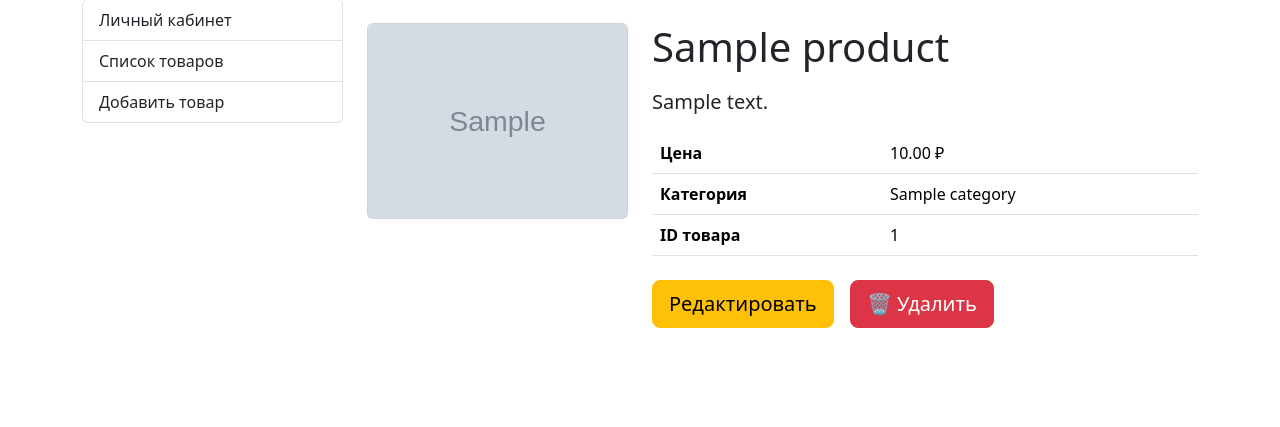
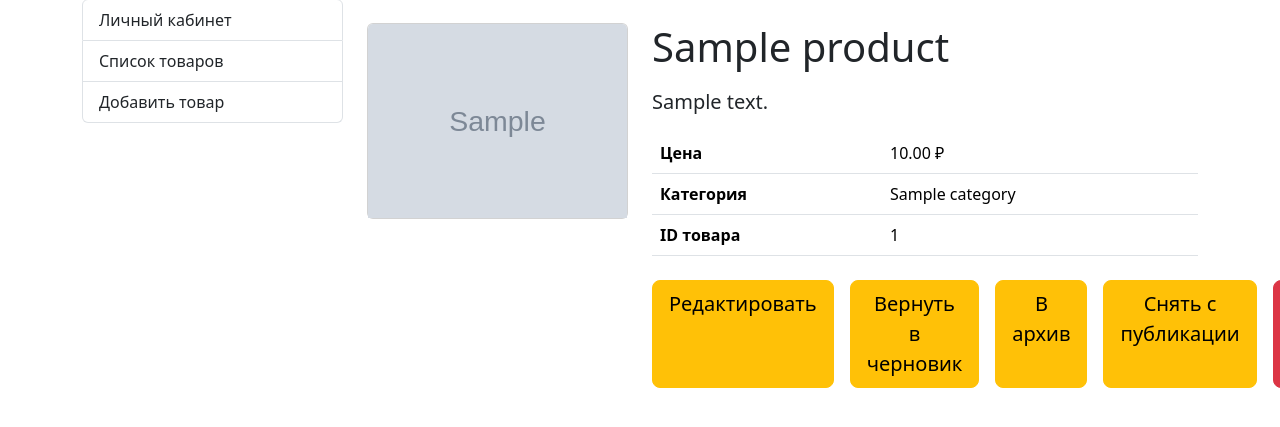
Before and after one commit to Rustem-Umerov/first_django_project, a Django app: page /catalog/1/ in a window 1280 px wide; the page is wider, and only the part inside the window is pictured. Shown: the part 103-530 px from the top of that part. Run offline with Django 5.2, Linux system fonts and the light colour scheme; a user stored in the database is signed in; tables that the repository leaves empty hold one stand-in row (values such as "Sample post"); grey boxes marked "Sample" are stand-in pictures; parts of the project's set-up code (start-up, migrations or seed data) failed here and were passed over.

Commit message:
I moved the button code from the catalog/templates/catalog/dashboard/dashboard_product_detail.html template to a new HTML file - catalog/templates/catalog/dashboard/includes/product_actions.html

```diff
--- /dev/null
+++ b/catalog/templates/catalog/dashboard/includes/product_actions.html
@@ -0,0 +1,115 @@
+<div class="mt-4 d-flex gap-3">
+
+    <!-- Редактировать -->
+    {% if product.author == request.user %}
+        {% if not product.is_pending %}
+            <a href="{% url 'catalog_dashboard:dashboard_product_edit' product.pk %}"
+               class="btn btn-warning btn-lg">
+                Редактировать
+            </a>
+        {% endif %}
+    {% endif %}
+
+
+    <!-- Отправить на модерацию -->
+    {% if product.author == request.user %}
+        {% if product.is_draft or product.is_archived %}
+            <a href="#"
+               class="btn btn-warning btn-lg">
+                Отправить на модерацию
+            </a>
+        {% endif %}
+    {% endif %}
+
+
+    <!-- Вернуть в черновик -->
+    {% if product.author == request.user %}
+        {% if product.is_pending or product.is_published %}
+            <a href="#"
+               class="btn btn-warning btn-lg">
+                Вернуть в черновик
+            </a>
+        {% endif %}
+    {% endif %}
+
+
+    <!-- Одобрить / Отклонить -->
+    {% if perms.catalog.can_unpublish_product %}
+        {% if product.is_pending %}
+
+            <a href="#"
+               class="btn btn-warning btn-lg">
+                Одобрить
+            </a>
+
+            <a href="#"
+               class="btn btn-warning btn-lg">
+                Отклонить
+            </a>
+
+        {% endif %}
+    {% endif %}
+
+
+    <!-- В архив -->
+    {% if product.author == request.user %}
+        {% if product.is_published %}
+            <a href="#"
+               class="btn btn-warning btn-lg">
+                В архив
+            </a>
+        {% endif %}
+    {% endif %}
+
+
+    <!-- Снять с публикации -->
+    {% if perms.catalog.can_unpublish_product %}
+        {% if product.is_published %}
+            <a href="#"
+               class="btn btn-warning btn-lg">
+                Снять с публикации
+            </a>
+        {% endif %}
+    {% endif %}
+
+
+    <!-- Удалить -->
+    <button type="button"
+            class="btn btn-danger btn-lg"
+            data-bs-toggle="modal"
+            data-bs-target="#confirmDeleteModal">
+        🗑 Удалить
+    </button>
+
+</div>
+
+
+<!-- МОДАЛКА: КНОПКА УДАЛИТЬ -->
+<div class="modal fade" id="confirmDeleteModal" tabindex="-1">
+  <div class="modal-dialog">
+    <div class="modal-content">
+
+      <div class="modal-header">
+        <h5 class="modal-title">Удалить продукт?</h5>
+        <button type="button" class="btn-close" data-bs-dismiss="modal"></button>
+      </div>
+
+      <div class="modal-body">
+        Вы уверены, что хотите удалить продукт:
+        <strong>{{ product.name|truncatechars:45 }}</strong>?
+        <br>
+        Это действие необратимо.
+      </div>
+
+      <div class="modal-footer">
+        <button type="button" class="btn btn-secondary" data-bs-dismiss="modal">Отмена</button>
+
+        <form method="post" action="{% url 'catalog_dashboard:dashboard_product_delete' product.pk %}">
+            {% csrf_token %}
+            <button type="submit" class="btn btn-danger">Да, удалить</button>
+        </form>
+      </div>
+
+    </div>
+  </div>
+</div>
```
Also changed, not shown: catalog/templates/catalog/dashboard/dashboard_product_detail.html (+2 -46 lines).
